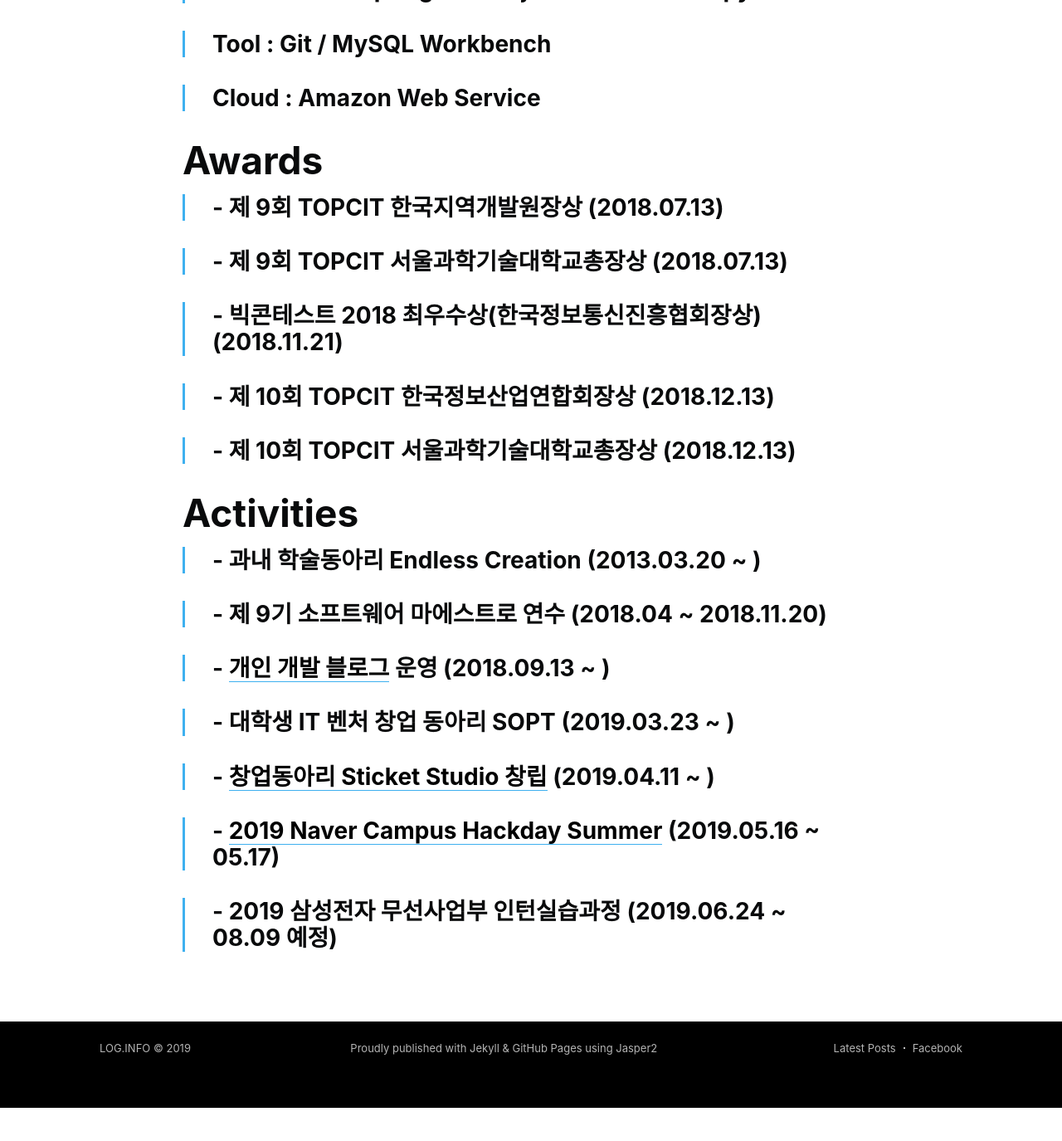
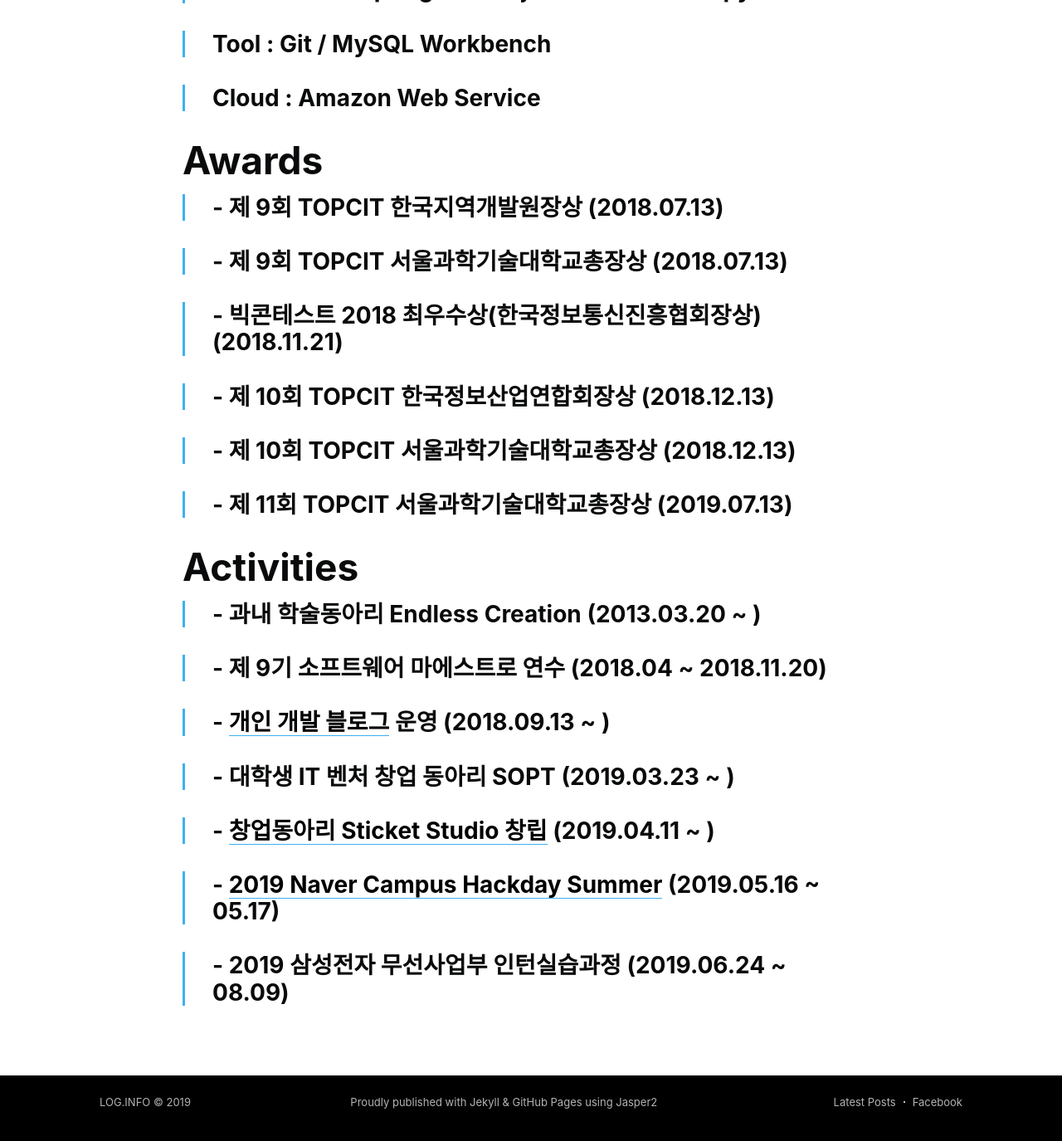
Before and after one commit to LOG-INFO/heechanYang.github.io, a Jekyll site: the page built from about/index.md, in a window 1280 px wide and 1400 px high, scrolled down 748 px. Shown: the top 1375 px of the window at 83% size. Built offline with Jekyll 4.4.1, drawn with Linux system fonts in a browser that asks for light colours; nearby versions of some CDN libraries; comment, search, counter and statistics services are not loaded; before the commit the page ends 2083 px from its top, so only the background shows below that.

Commit message:
[MODIFY] career

```diff
--- a/about/index.md
+++ b/about/index.md
@@ -40,6 +40,8 @@ subclass: 'post page'
 
 > ### - 제 10회 TOPCIT 서울과학기술대학교총장상 (2018.12.13)
 
+> ### - 제 11회 TOPCIT 서울과학기술대학교총장상 (2019.07.13)
+
 # Activities
 
 > ### - 과내 학술동아리 Endless Creation (2013.03.20 ~ )
@@ -54,4 +56,4 @@ subclass: 'post page'
 
 > ### - [2019 Naver Campus Hackday Summer](https://github.com/NAVER-CAMPUS-HACKDAY/common) (2019.05.16 ~ 05.17)
 
-> ### - 2019 삼성전자 무선사업부 인턴실습과정 (2019.06.24 ~ 08.09 예정)
+> ### - 2019 삼성전자 무선사업부 인턴실습과정 (2019.06.24 ~ 08.09)
```
